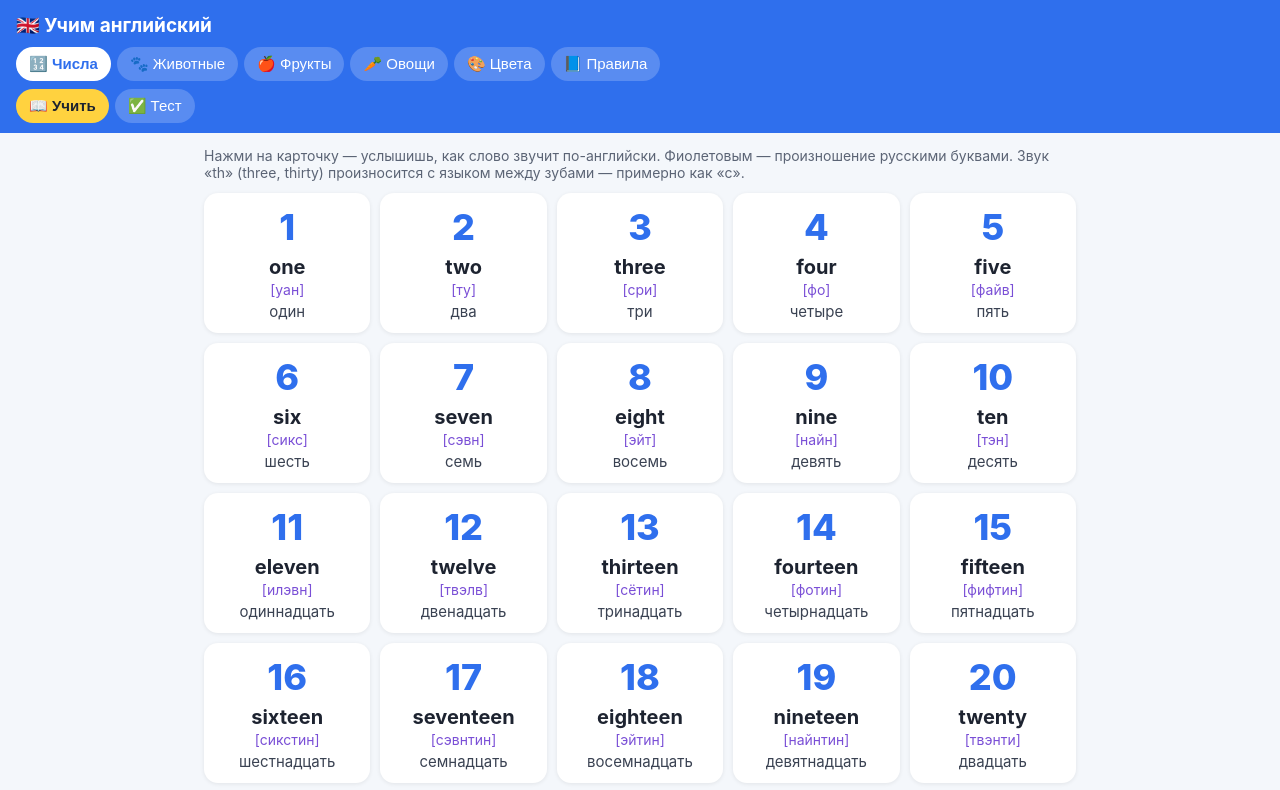
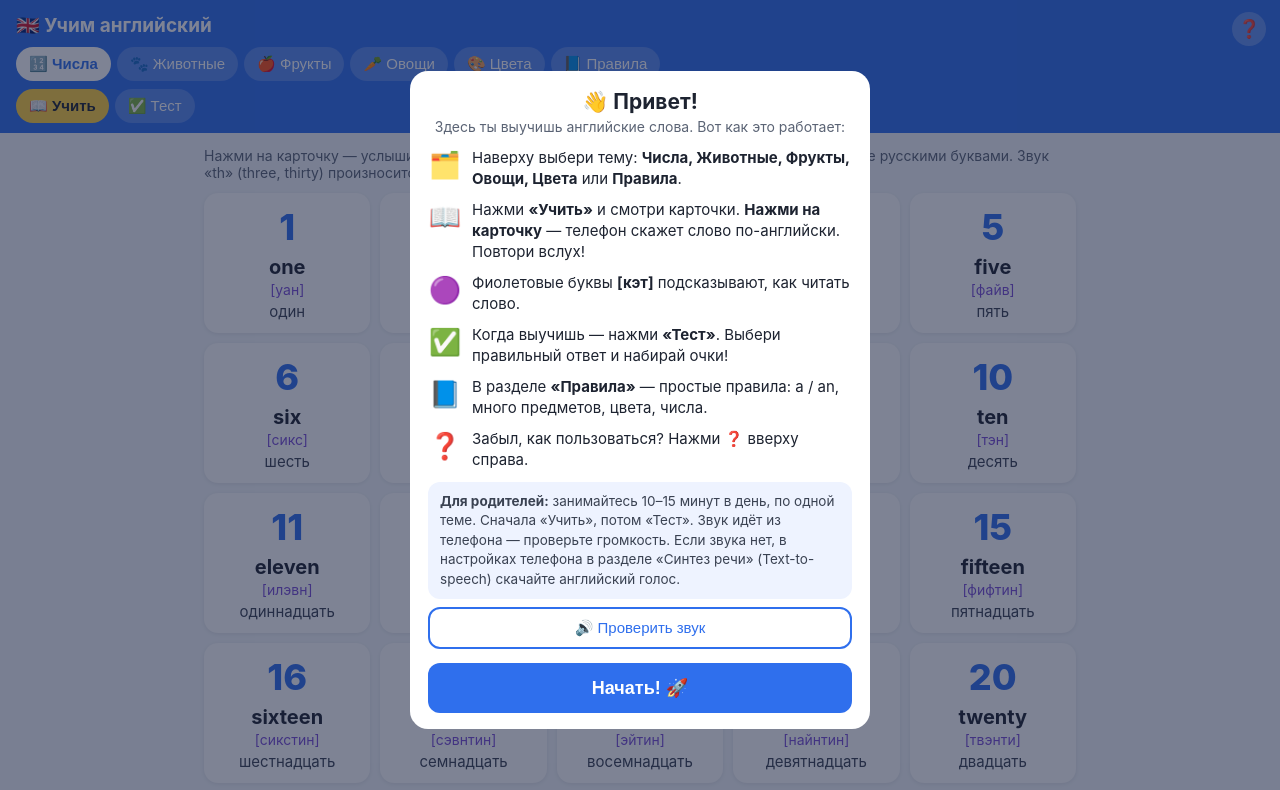
Before and after one commit to sattibayevikromjon88-afk/english-ru, a plain HTML site: page index.html in a window 1280 px wide. Shown: the top 790 px of the page. Drawn offline with Linux system fonts and the light colour scheme.

Commit message:
Add help button and update welcome message

```diff
--- a/index.html
+++ b/index.html
@@ -44,11 +44,23 @@
   .ex b{color:#1d2330}
   .ex span{color:#5b6475;font-size:13px;display:block}
   .note{background:#fff7d6;border-radius:10px;padding:8px 10px;font-size:14px;margin-top:8px}
+  .help{position:absolute;right:14px;top:12px;border:0;background:rgba(255,255,255,.25);color:#fff;border-radius:50%;width:34px;height:34px;font-size:18px;cursor:pointer}
+  header{position:sticky}
+  .ov{position:fixed;inset:0;background:rgba(20,30,60,.55);z-index:50;display:flex;align-items:center;justify-content:center;padding:14px}
+  .box{background:#fff;border-radius:18px;max-width:460px;width:100%;max-height:92vh;overflow:auto;padding:18px 18px 16px}
+  .box h2{margin:0 0 4px;font-size:21px;text-align:center}
+  .box .sub{text-align:center;color:#5b6475;font-size:14px;margin:0 0 12px}
+  .step{display:flex;gap:10px;align-items:flex-start;margin:10px 0;font-size:15px;line-height:1.4}
+  .step .ic{font-size:26px;flex:0 0 34px;text-align:center}
+  .parents{background:#eef3ff;border-radius:12px;padding:10px 12px;font-size:13.5px;line-height:1.45;margin-top:12px;color:#3a4252}
+  .go{display:block;width:100%;margin-top:14px;border:0;background:#2f6fed;color:#fff;border-radius:12px;padding:14px;font-size:18px;font-weight:700;cursor:pointer}
+  .tst{display:block;width:100%;margin-top:8px;border:2px solid #2f6fed;background:#fff;color:#2f6fed;border-radius:12px;padding:10px;font-size:15px;cursor:pointer}
 </style>
 </head>
 <body>
 <header>
   <h1>🇬🇧 Учим английский</h1>
+  <button class="help" id="helpBtn" aria-label="Как пользоваться">❓</button>
   <div class="tabs" id="tabs"></div>
   <div class="modes">
     <button id="mLearn" class="on">📖 Учить</button>
@@ -56,6 +68,31 @@
   </div>
 </header>
 <main id="app"></main>
+
+<div class="ov" id="news" style="display:none">
+  <div class="box">
+    <h2>🎁 Что нового?</h2>
+    <p class="sub">В приложении появилось новое:</p>
+    <div id="newsList"></div>
+    <button class="go" id="newsOk">Понятно! 👍</button>
+  </div>
+</div>
+
+<div class="ov" id="welcome" style="display:none">
+  <div class="box">
+    <h2>👋 Привет!</h2>
+    <p class="sub">Здесь ты выучишь английские слова. Вот как это работает:</p>
+    <div class="step"><div class="ic">🗂️</div><div>Наверху выбери тему: <b>Числа, Животные, Фрукты, Овощи, Цвета</b> или <b>Правила</b>.</div></div>
+    <div class="step"><div class="ic">📖</div><div>Нажми <b>«Учить»</b> и смотри карточки. <b>Нажми на карточку</b> — телефон скажет слово по-английски. Повтори вслух!</div></div>
+    <div class="step"><div class="ic">🟣</div><div>Фиолетовые буквы <b>[кэт]</b> подсказывают, как читать слово.</div></div>
+    <div class="step"><div class="ic">✅</div><div>Когда выучишь — нажми <b>«Тест»</b>. Выбери правильный ответ и набирай очки!</div></div>
+    <div class="step"><div class="ic">📘</div><div>В разделе <b>«Правила»</b> — простые правила: a / an, много предметов, цвета, числа.</div></div>
+    <div class="step"><div class="ic">❓</div><div>Забыл, как пользоваться? Нажми <b>❓</b> вверху справа.</div></div>
+    <div class="parents"><b>Для родителей:</b> занимайтесь 10–15 минут в день, по одной теме. Сначала «Учить», потом «Тест». Звук идёт из телефона — проверьте громкость. Если звука нет, в настройках телефона в разделе «Синтез речи» (Text-to-speech) скачайте английский голос.</div>
+    <button class="tst" id="testSound">🔊 Проверить звук</button>
+    <button class="go" id="goBtn">Начать! 🚀</button>
+  </div>
+</div>
 
 <script>
 const DATA = {
@@ -312,6 +349,34 @@ function render(){
 document.getElementById("mLearn").onclick = ()=>{ mode="learn"; render(); };
 document.getElementById("mQuiz").onclick = ()=>{ mode="quiz"; score=0; total=0; render(); };
 render();
+
+// ===== Приветствие и «Что нового» =====
+// При каждом обновлении: увеличить APP_VERSION и добавить запись в NEWS.
+const APP_VERSION = 3;
+const NEWS = [
+  { v:2, ic:"📘", text:"Новый раздел <b>«Правила»</b>: a / an, много предметов, цвета, числа и простые фразы. Нажми на пример — услышишь его. В «Тесте» есть вопросы по правилам." },
+  { v:3, ic:"❓", text:"Кнопка <b>❓</b> вверху справа — там написано, как пользоваться приложением." }
+];
+
+const welcome = document.getElementById("welcome");
+const news = document.getElementById("news");
+function store(v){ try { localStorage.setItem("appVersion", String(v)); } catch(e) {} }
+function showWelcome(){ welcome.style.display = "flex"; }
+document.getElementById("helpBtn").onclick = showWelcome;
+document.getElementById("testSound").onclick = ()=>say("Hello! Let's learn English!");
+document.getElementById("goBtn").onclick = ()=>{ welcome.style.display = "none"; store(APP_VERSION); };
+document.getElementById("newsOk").onclick = ()=>{ news.style.display = "none"; store(APP_VERSION); };
+
+let seen = null;
+try { seen = localStorage.getItem("appVersion"); } catch(e) {}
+if (seen === null) {
+  showWelcome();                       // первый раз — полная инструкция
+} else if (Number(seen) < APP_VERSION) {
+  const fresh = NEWS.filter(n => n.v > Number(seen));
+  document.getElementById("newsList").innerHTML =
+    fresh.map(n => `<div class="step"><div class="ic">${n.ic}</div><div>${n.text}</div></div>`).join("");
+  if (fresh.length) news.style.display = "flex"; else store(APP_VERSION);
+}
 </script>
 </body>
 </html>
```
